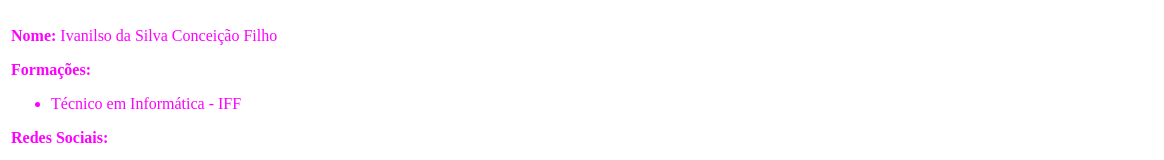
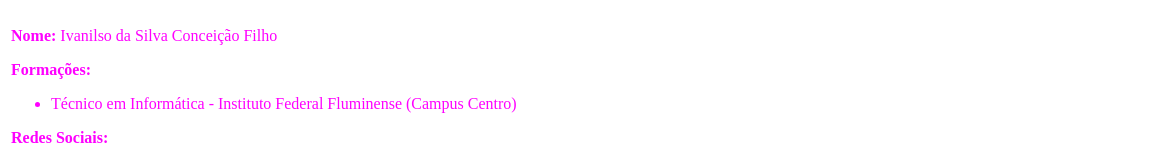
Before and after one commit to IvanilsoDaSilva/email-signature, a plain HTML site: page index.html in a window 1280 px wide. Shown: the top 160 px of the page, 0-1164 px from the left. Drawn offline with Linux system fonts and the light colour scheme; grey boxes are pictures that could not be loaded.

Commit message:
FEAT: Atualização da formação

```diff
--- a/index.html
+++ b/index.html
@@ -12,7 +12,7 @@
                 <p style="color: #ff00ff;"><strong>Nome:</strong> Ivanilso da Silva Conceição Filho</p>
                 <p style="color: #ff00ff;"><strong>Formações:</strong></p>
                 <ul>
-                    <li style="color: #ff00ff;">Técnico em Informática - IFF</li>
+                    <li style="color: #ff00ff;">Técnico em Informática - Instituto Federal Fluminense (Campus Centro)</li>
                 </ul>
                 <p style="color: #ff00ff;"><strong>Redes Sociais:</strong></p>
                 <a style="text-decoration: none;" href="https://www.github.com/ivanilsodasilva">
```
